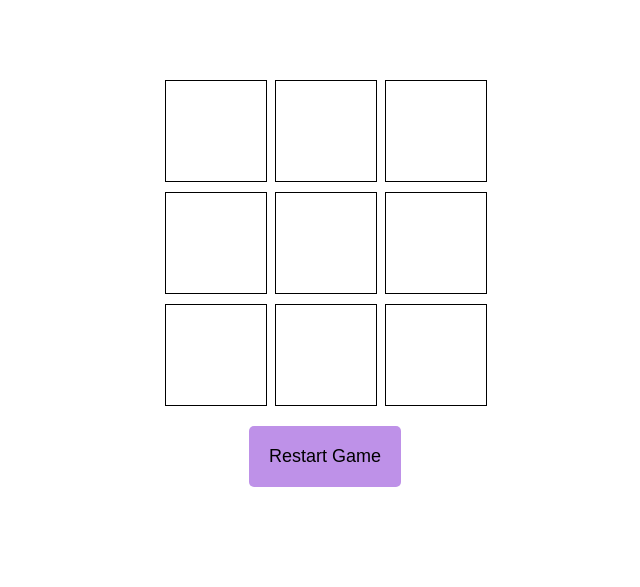
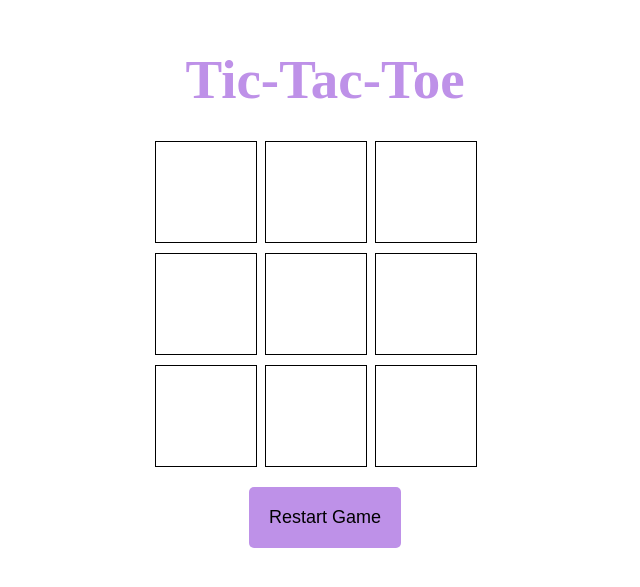
Before and after one commit to Demira11/tic-tac-toe, a plain HTML site: page index.html in a window 1280 px wide. Shown: the part 117-704 px from the top of the page, without its empty margins (315-955 px from the left). Drawn offline with Linux system fonts and the light colour scheme.

Commit message:
added a title to the game and some style to it

```diff
--- a/index.html
+++ b/index.html
@@ -14,6 +14,7 @@
 
     <body>
         <div class="container">
+            <div class="title">Tic-Tac-Toe</div>
             <div class="board" id="board">
                 <div class="cell" id="0"></div>
                 <div class="cell" id="1"></div>
--- a/src/styles.css
+++ b/src/styles.css
@@ -41,3 +41,11 @@ body {
     border-radius: 5px;
     padding: 20px
 }
+
+
+.title{
+    color: rgb(190, 145, 232);
+    font-weight: bold;
+    margin: 30px;
+    font-size: 55px;
+}
```
